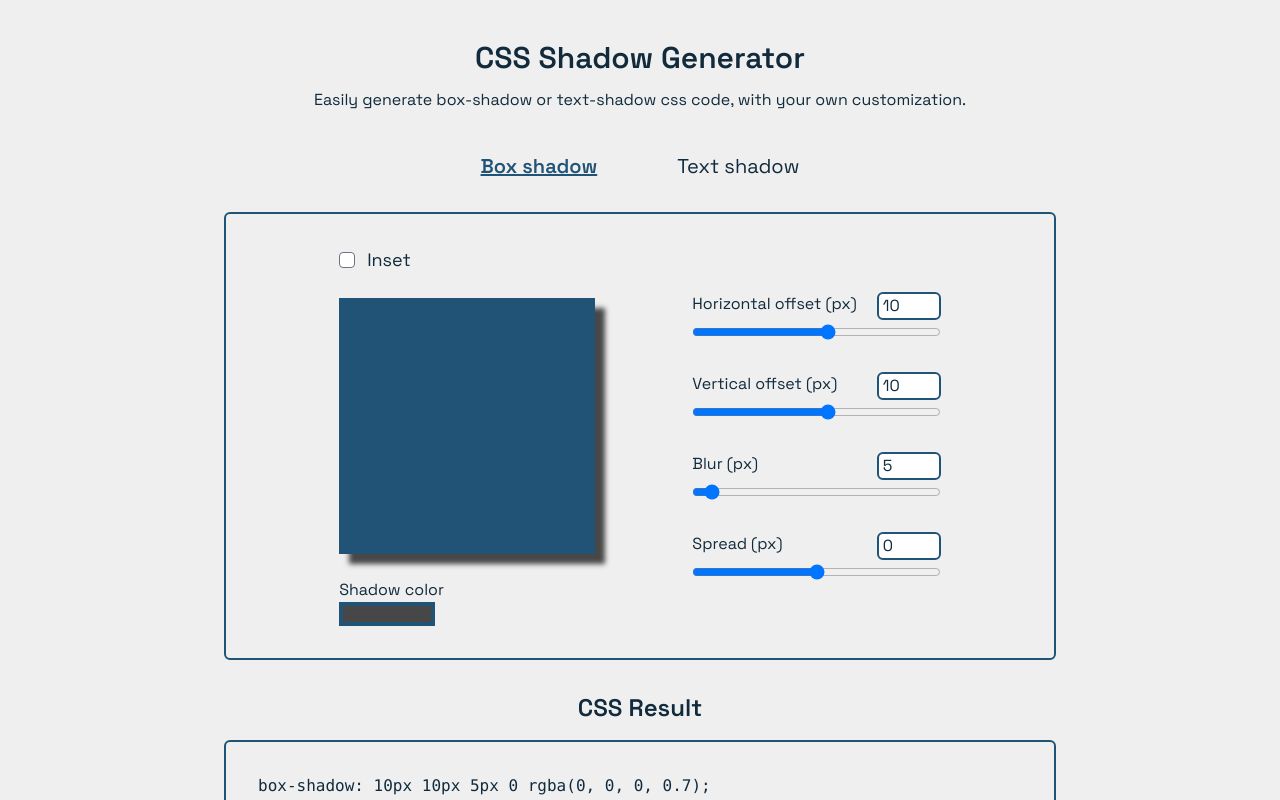
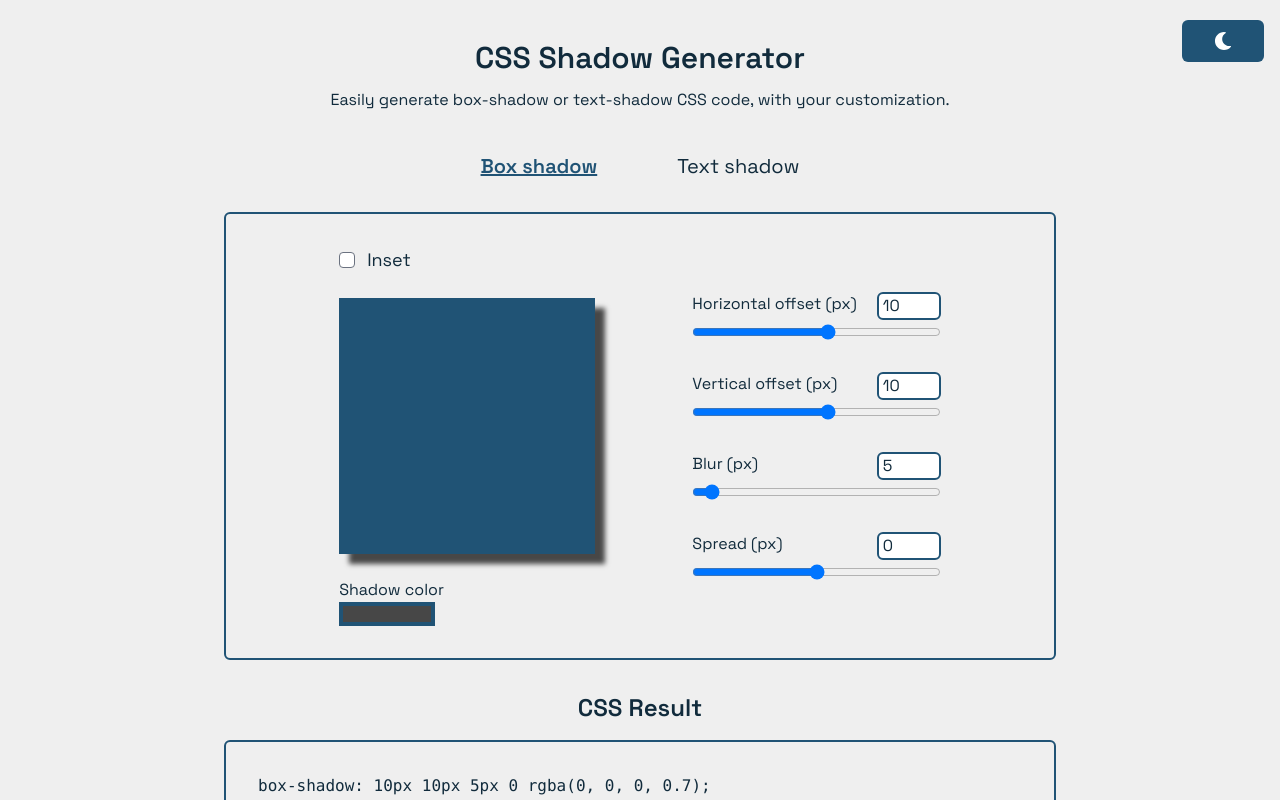
Before and after one commit to up2dul/css-shadow-generator, a React (Vite) app: page /box-shadow in a window 1280 px wide. Shown: the top 800 px of the page. Built offline with nearby package versions, Linux system fonts and the light colour scheme.

Commit message:
feat: dark theme

```diff
--- /dev/null
+++ b/src/components/button-theme.jsx
@@ -0,0 +1,17 @@
+import React from 'react';
+import { useTheme } from '@/hooks/use-theme';
+import { FaMoon, FaSun } from 'react-icons/fa';
+import { Button } from './button';
+
+export const ButtonTheme = () => {
+  const [theme, toggleTheme] = useTheme();
+
+  return (
+    <Button handleClick={toggleTheme}>
+      {theme === 'light'
+        ? <FaMoon className='fill-white' />
+        : <FaSun />
+      }
+    </Button>
+  );
+}
--- a/src/components/button.jsx
+++ b/src/components/button.jsx
@@ -3,7 +3,7 @@ import PropTypes from 'prop-types';
 
 export const Button = ({ children, handleClick }) => (
   <button
-    className='mx-auto my-4 py-2 px-8 bg-primary text-white text-lg hover:opacity-90 rounded-md'
+    className='my-4 py-3 px-8 bg-primary text-white text-lg hover:opacity-80 rounded-md'
     onClick={handleClick}
   >
     {children}
--- a/src/components/code-result.jsx
+++ b/src/components/code-result.jsx
@@ -38,6 +38,10 @@ export const CodeResult = ({ shadowType }) => {
     toast.success('Code copied to clipboard!', {
       duration: 4000,
       position: 'bottom-right',
+      style: {
+        backgroundColor: '#205375',
+        color: '#efefef',
+      },
     });
   }
 
--- a/src/components/header.jsx
+++ b/src/components/header.jsx
@@ -1,8 +1,12 @@
 import React from 'react';
+import { ButtonTheme } from './button-theme';
 
 export const Header = () => (
-  <header className='relative z-10 p-10 text-center'>
+  <header className='relative z-10 p-10 pt-20 lg:pt-10 text-center'>
+    <div className='absolute top-1 right-4'>
+      <ButtonTheme />
+    </div>
     <h1 className='text-3xl mb-3 font-bold'>CSS Shadow Generator</h1>
-    <p>Easily generate box-shadow or text-shadow css code, with your own customization.</p>
+    <p>Easily generate box-shadow or text-shadow CSS code, with your customization.</p>
   </header>
 );
--- a/src/components/index.js
+++ b/src/components/index.js
@@ -7,4 +7,5 @@ export * from './text-demo';
 export * from './color-picker';
 export * from './code-result';
 export * from './button';
+export * from './button-theme';
 export * from './footer';
--- a/src/components/navbar.jsx
+++ b/src/components/navbar.jsx
@@ -12,7 +12,7 @@ export const Navbar = () => (
             <li
               className={clsx(
                 'text-xl z-10 decoration-2 hover:opacity-80',
-                isActive ? 'text-primary font-bold underline'
+                isActive ? 'text-primary dark:text-light font-bold underline'
                 : 'hover:underline hover:decoration-dashed'
               )}
             >
--- /dev/null
+++ b/src/hooks/use-local-storage.js
@@ -0,0 +1,17 @@
+import { useEffect, useState } from 'react';
+
+export const useLocalStorage = (key, initialValue) => {
+  const [storedValue, setStoredValue] = useState(() => {
+    if (typeof window === 'undefined') {
+      return initialValue;
+    }
+
+    return window.localStorage.getItem(key) || initialValue;
+  });
+
+  useEffect(() => {
+    window.localStorage.setItem(key, storedValue);
+  }, [storedValue]);
+
+  return [storedValue, setStoredValue];
+}
--- /dev/null
+++ b/src/hooks/use-theme.js
@@ -0,0 +1,14 @@
+import { useEffect } from 'react';
+import { useLocalStorage } from './use-local-storage';
+
+export const useTheme = () => {
+  const [theme, setTheme] = useLocalStorage('theme', 'light')
+
+  const toggleTheme = () => setTheme((prevState) => prevState === 'light' ? 'dark' : 'light');
+
+  useEffect(() => {
+    document.documentElement.className = theme;
+  }, [theme]);
+
+  return [theme, toggleTheme];
+}
--- a/src/index.css
+++ b/src/index.css
@@ -3,10 +3,12 @@
 @tailwind utilities;
 
 @layer base {
-  body { @apply bg-light }
+  body { @apply bg-light dark:bg-dark }
 
   * {
     font-family: 'Space Grotesk', sans-serif;
-    @apply text-dark;
+    @apply text-dark dark:text-light;
   }
+
+  input { @apply dark:text-dark }
 }
--- a/tailwind.config.cjs
+++ b/tailwind.config.cjs
@@ -1,6 +1,7 @@
 /** @type {import('tailwindcss').Config} */
 module.exports = {
   content: ['./src/**/*.{js,jsx,ts,tsx}'],
+  darkMode: 'class',
   theme: {
     extend: {
       colors: {
```
